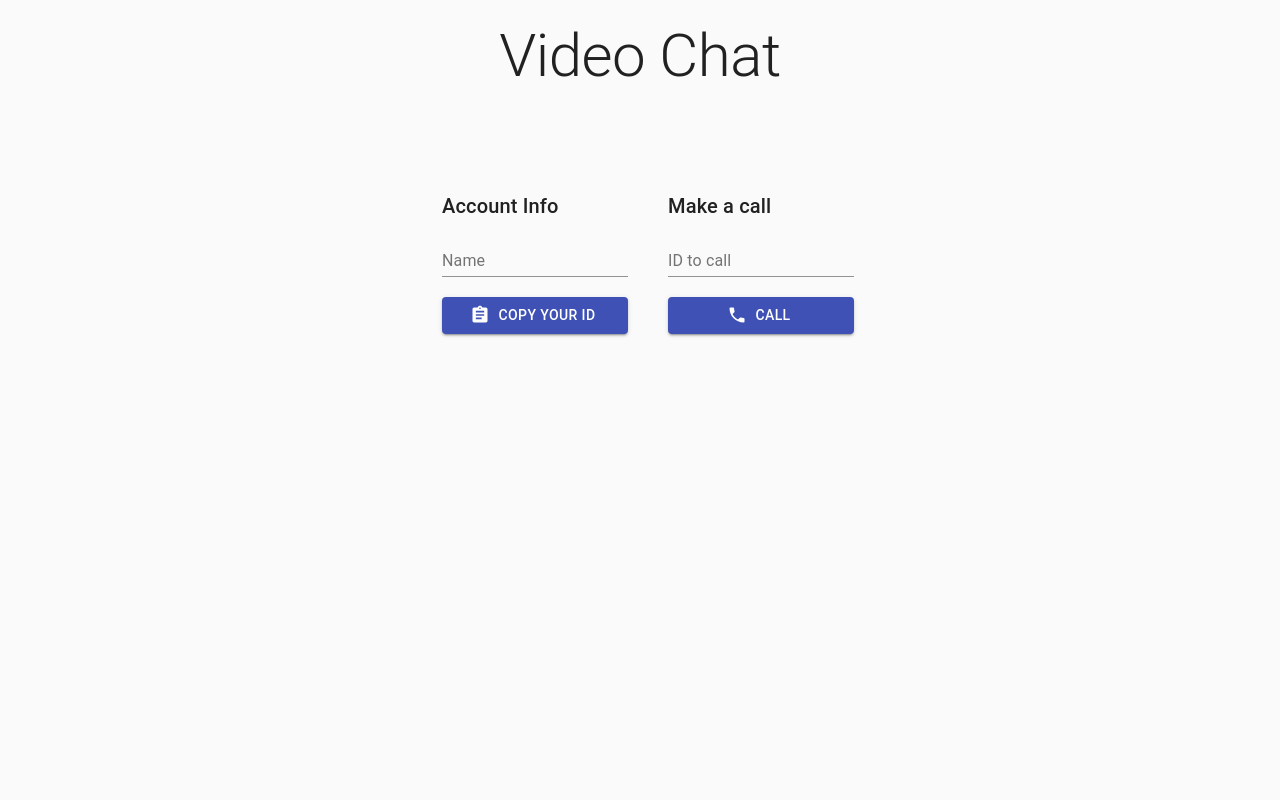
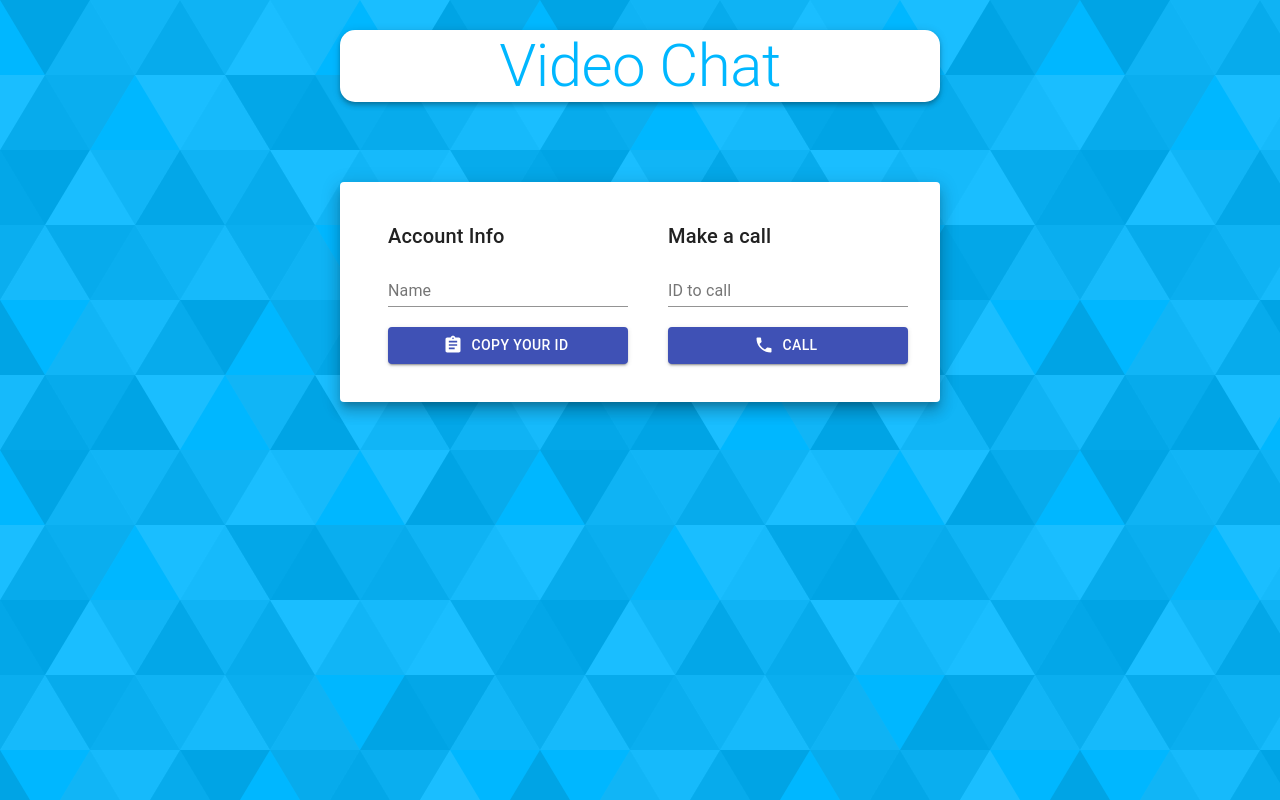
Before and after one commit to andrewwilson944/project_video_chat, a React (Create React App) app in the folder client/: page / in a window 1280 px wide. Built offline with nearby package versions, Linux system fonts and the light colour scheme; no server answers.

Commit message:
chore: update files

```diff
--- a/client/src/App.js
+++ b/client/src/App.js
@@ -1,15 +1,45 @@
 import React from 'react';
-import { Typography, CssBaseline } from '@material-ui/core';
-import { Notifications, Sidebar, VideoPlayer } from './components';
+import { Typography, AppBar } from '@material-ui/core';
+import { makeStyles } from '@material-ui/core/styles';
+import { VideoPlayer, Sidebar, Notifications } from './components';
 
-const App = () => (
-  <>
-    <CssBaseline />
-    <Typography variant="h2" align="center" style={{ margin: '20px 0' }}>Video Chat</Typography>
-    <VideoPlayer />
-    <Sidebar />
-    <Notifications />
-  </>
-);
+const useStyles = makeStyles((theme) => ({
+  appBar: {
+    borderRadius: 15,
+    margin: '30px 100px',
+    display: 'flex',
+    flexDirection: 'row',
+    justifyContent: 'center',
+    alignItems: 'center',
+    width: '600px',
+
+    [theme.breakpoints.down('xs')]: {
+      width: '90%',
+    },
+  },
+  heading: {
+    color: 'rgba(0,183,255, 1)',
+  },
+  image: {
+    marginLeft: '15px',
+  },
+}));
+
+const App = () => {
+  const classes = useStyles();
+
+  return (
+    <div style={{ display: 'flex', flexDirection: 'column', alignItems: 'center', width: '100%' }}>
+      {/* <CssBaseline /> */}
+      <AppBar className={classes.appBar} position="static" color="inherit">
+        <Typography className={classes.heading} variant="h2" align="center">Video Chat</Typography>
+      </AppBar>
+      <VideoPlayer />
+      <Sidebar>
+        <Notifications />
+      </Sidebar>
+    </div>
+  );
+};
 
 export default App;
--- a/client/src/components/Notifications.jsx
+++ b/client/src/components/Notifications.jsx
@@ -1,5 +1,5 @@
 import React, { useContext } from 'react';
-import { Button, Container } from '@material-ui/core';
+import { Button } from '@material-ui/core';
 
 import { SocketContext } from '../Context';
 
@@ -7,16 +7,16 @@ const Notifications = () => {
   const { answerCall, call, callAccepted } = useContext(SocketContext);
 
   return (
-    <Container maxWidth="md">
+    <>
       {call.isReceivingCall && !callAccepted && (
-        <Container align="center">
-          <h1>{call.name} is calling...</h1>
-          <Button variant="contained" color="primary" onClick={answerCall}>
-            Answer
-          </Button>
-        </Container>
+      <div style={{ display: 'flex', justifyContent: 'space-around' }}>
+        <h1>{call.name} is calling:</h1>
+        <Button variant="contained" color="primary" onClick={answerCall}>
+          Answer
+        </Button>
+      </div>
       )}
-    </Container>
+    </>
   );
 };
 
--- a/client/src/components/Sidebar.jsx
+++ b/client/src/components/Sidebar.jsx
@@ -1,5 +1,5 @@
 import React, { useState, useContext } from 'react';
-import { Button, TextField, Grid, Typography, Container } from '@material-ui/core';
+import { Button, TextField, Grid, Typography, Container, Paper } from '@material-ui/core';
 import { CopyToClipboard } from 'react-copy-to-clipboard';
 import { Assignment, Phone, PhoneDisabled } from '@material-ui/icons';
 
@@ -15,29 +15,44 @@ const useStyles = makeStyles((theme) => ({
       width: '25ch',
     },
   },
+  gridContainer: {
+    [theme.breakpoints.down('xs')]: {
+      flexDirection: 'column',
+    },
+  },
+  container: {
+    width: '600px',
+    margin: '50px 0',
+    padding: 0,
+
+    [theme.breakpoints.down('xs')]: {
+      width: '80%',
+    },
+  },
 }));
 
-const Sidebar = () => {
+const Sidebar = ({ children }) => {
   const { me, callAccepted, name, setName, callEnded, leaveCall, callUser } = useContext(SocketContext);
   const [idToCall, setIdToCall] = useState('');
   const classes = useStyles();
 
   return (
-    <Container style={{ width: '500px', marginTop: '50px' }}>
+    <Container className={classes.container}>
+      <Paper elevation={10} style={{ padding: '10px 20px' }}>
         <form className={classes.root} noValidate autoComplete="off">
-        <Grid container style={{ width: '100%' }}>
-          <Grid item xs={6} style={{ padding: 20 }}>
+          <Grid container style={{ width: '100%' }} className={classes.gridContainer}>
+            <Grid item xs={12} md={6} style={{ padding: 20 }}>
               <Typography gutterBottom variant="h6">Account Info</Typography>
-            <TextField label="Name" value={name} onChange={(e) => setName(e.target.value)} />
+              <TextField label="Name" value={name} onChange={(e) => setName(e.target.value)} fullWidth />
               <CopyToClipboard text={me} style={{ marginTop: 20 }}>
                 <Button variant="contained" color="primary" fullWidth startIcon={<Assignment fontSize="large" />}>
                   Copy Your ID
                 </Button>
               </CopyToClipboard>
             </Grid>
-          <Grid item xs={6} style={{ padding: 20 }}>
+            <Grid item xs={12} md={6} style={{ padding: 20 }}>
               <Typography gutterBottom variant="h6">Make a call</Typography>
-            <TextField label="ID to call" value={idToCall} onChange={(e) => setIdToCall(e.target.value)} />
+              <TextField label="ID to call" value={idToCall} onChange={(e) => setIdToCall(e.target.value)} fullWidth />
               {callAccepted && !callEnded ? (
                 <Button variant="contained" color="secondary" startIcon={<PhoneDisabled fontSize="large" />} fullWidth onClick={leaveCall} style={{ marginTop: 20 }}>
                   Hang Up
@@ -50,6 +65,8 @@ const Sidebar = () => {
             </Grid>
           </Grid>
         </form>
+        {children}
+      </Paper>
     </Container>
   );
 };
--- a/client/src/components/VideoPlayer.jsx
+++ b/client/src/components/VideoPlayer.jsx
@@ -3,21 +3,24 @@ import { Grid, Typography } from '@material-ui/core';
 
 import { SocketContext } from '../Context';
 
+import useStyles from './VideoStyles';
+
 const VideoPlayer = () => {
   const { name, callAccepted, myVideo, userVideo, callEnded, stream, call } = useContext(SocketContext);
-  console.log(call);
+  const classes = useStyles();
+
   return (
-    <Grid container>
+    <Grid container className={classes.gridContainer}>
       {stream && (
-        <Grid item xs={callAccepted && !callEnded ? 6 : 12} align="center">
-          <Typography variant="h6" gutterBottom>{name || 'Name'}</Typography>
-          <video playsInline muted ref={myVideo} autoPlay style={{ width: '500px' }} />
+        <Grid item xs={12} md={6} align="center">
+          <Typography variant="h5" gutterBottom>{name || 'Name'}</Typography>
+          <video playsInline muted ref={myVideo} autoPlay className={classes.video} />
         </Grid>
       )}
       {callAccepted && !callEnded && (
-        <Grid item xs={6} align="center">
+        <Grid item xs={12} md={6} align="center">
           <Typography variant="h6" gutterBottom>{call.name || 'Name'}</Typography>
-          <video playsInline ref={userVideo} autoPlay style={{ width: '500px' }} />
+          <video playsInline ref={userVideo} autoPlay className={classes.video} />
         </Grid>
       )}
     </Grid>
--- /dev/null
+++ b/client/src/components/VideoStyles.js
@@ -0,0 +1,17 @@
+import { makeStyles } from '@material-ui/core';
+
+export default makeStyles((theme) => ({
+  video: {
+    width: '600px',
+    [theme.breakpoints.down('xs')]: {
+      width: '300px',
+    },
+  },
+  gridContainer: {
+    justifyContent: 'center',
+    alignItems: 'center',
+    [theme.breakpoints.down('xs')]: {
+      flexDirection: 'column',
+    },
+  },
+}));
```
Also changed, not shown: client/src/favicon.png (added), client/src/styles.css. Lines whose indentation alone changed are shown as unchanged.
